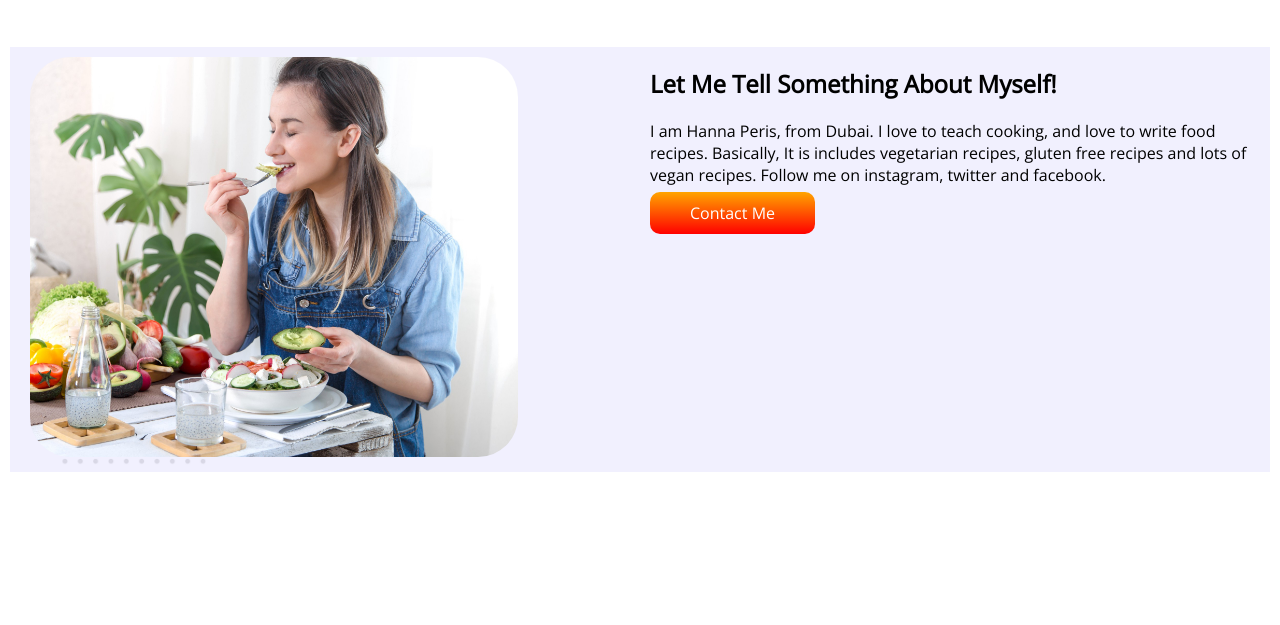
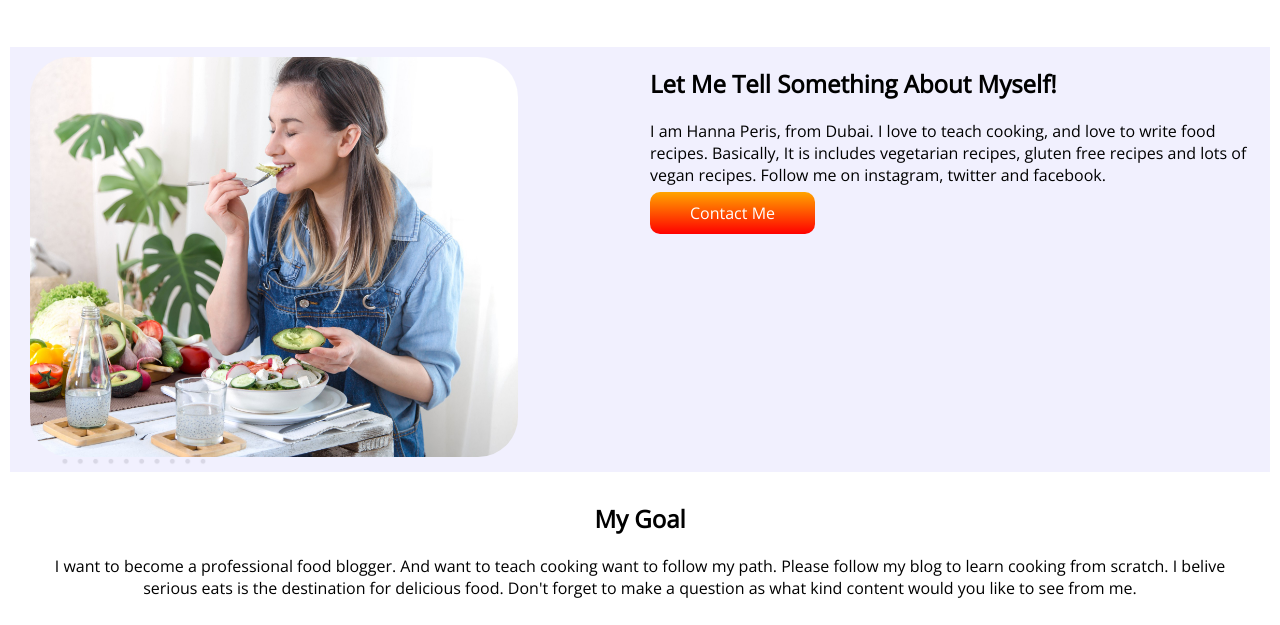
Before and after one commit to sanjit43/food-of-yum, a plain HTML site: page index.html in a window 1280 px wide. Shown: the part 516-1141 px from the top of the page. Before the commit the page ends 988 px from the top, so only its background shows below. Drawn offline with nearby package versions, Linux system fonts and the light colour scheme.

Commit message:
goad add

```diff
--- a/index.html
+++ b/index.html
@@ -63,6 +63,18 @@
             <a target="_blank" href="https://www.linkedin.com/in/sanjit-sarker-66848996/">Contact Me</a>
         </div>
     </section>
+    <div class="my-goal">
+        <h2>My Goal</h2>
+        <p>I want to become a professional food blogger. And want
+            to teach cooking want to follow my path. Please follow
+            my blog to learn cooking from scratch.
+            I belive serious eats is the destination for delicious
+            food. Don't forget to make a question as what
+            kind content would you like to see from me.</p>
+    </div>
+
+
+
 
 </body>
 
--- a/style.css
+++ b/style.css
@@ -79,3 +79,10 @@ li{
     border-radius: 50px;
     padding: 10px; /*Complete section two*/
 }
+
+.my-goal{
+    text-align: center;
+    margin-left: 10px;
+    margin-right: 10px;
+    padding: 10px 40px;
+}
```
